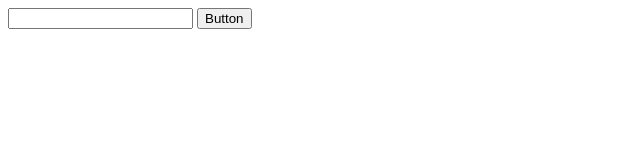
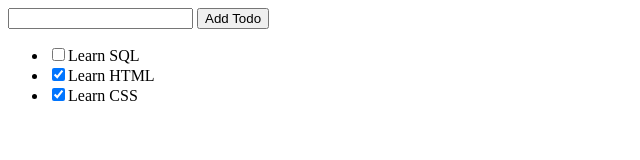
Before and after one commit to Danielle4Coding/01-todo-state, a plain HTML site: page index.html in a window 1280 px wide. Shown: the whole page, without its empty margins (0-640 px from the left). Drawn offline with Linux system fonts and the light colour scheme.

Commit message:
feat: add state and render state function

```diff
--- a/index.html
+++ b/index.html
@@ -10,10 +10,9 @@
 </head>
 
 <body class="body">
-    <div class="form">
-        <input type="password" value="" id="userInput">
-        <button class="button" type="checkbox">Button</button>
-    </div>
+    <input type="text" value="" id="new-todo" />
+    <button id="add-todo">Add Todo</button>
+    <ul id="list"></ul>
     <script src="script.js"></script>
 </body>
 
--- a/script.js
+++ b/script.js
@@ -0,0 +1,37 @@
+// const filterOptions = ["all", "done", "open"];
+
+const todoAppState = {
+  /* filter: "all", */
+  todos: [
+    { description: "Learn SQL", done: false },
+    { description: "Learn HTML", done: true },
+    { description: "Learn CSS", done: true },
+  ],
+};
+
+function renderTodos() {
+  const list = document.querySelector("#list");
+  list.innerHTML = "";
+
+  todoAppState.todos.forEach((todo) => {
+    const todoLi = document.createElement("li");
+
+    const checkbox = document.createElement("input");
+    checkbox.type = "checkbox";
+    checkbox.checked = todo.done;
+
+    checkbox.addEventListener("change", (e) => {
+      const newTodoDoneState = e.target.checked;
+      todo.done = newTodoDoneState;
+    });
+
+    todoLi.append(checkbox);
+
+    const todoText = document.createTextNode(todo.description);
+    todoLi.append(todoText);
+
+    list.append(todoLi);
+  });
+}
+
+renderTodos();
```
